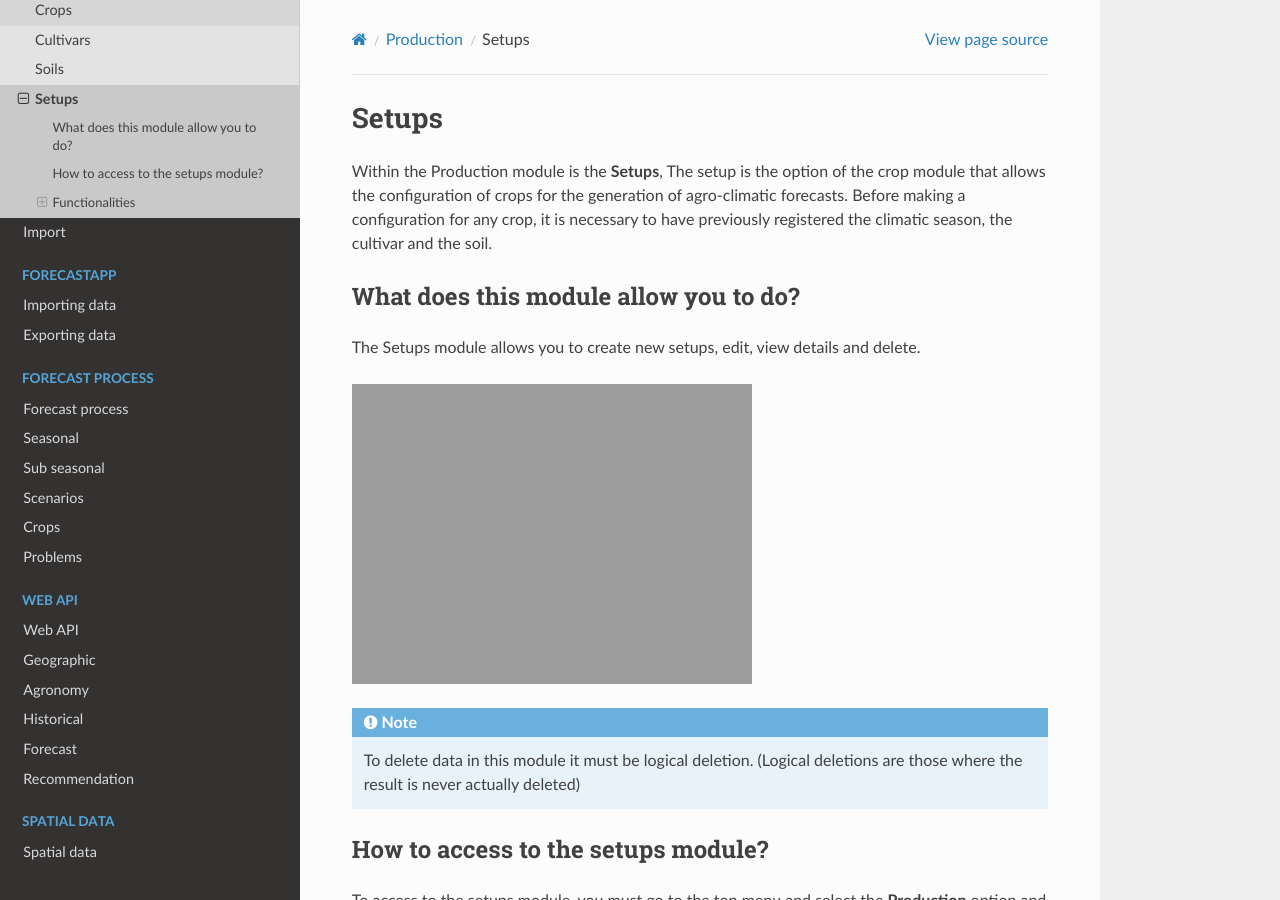
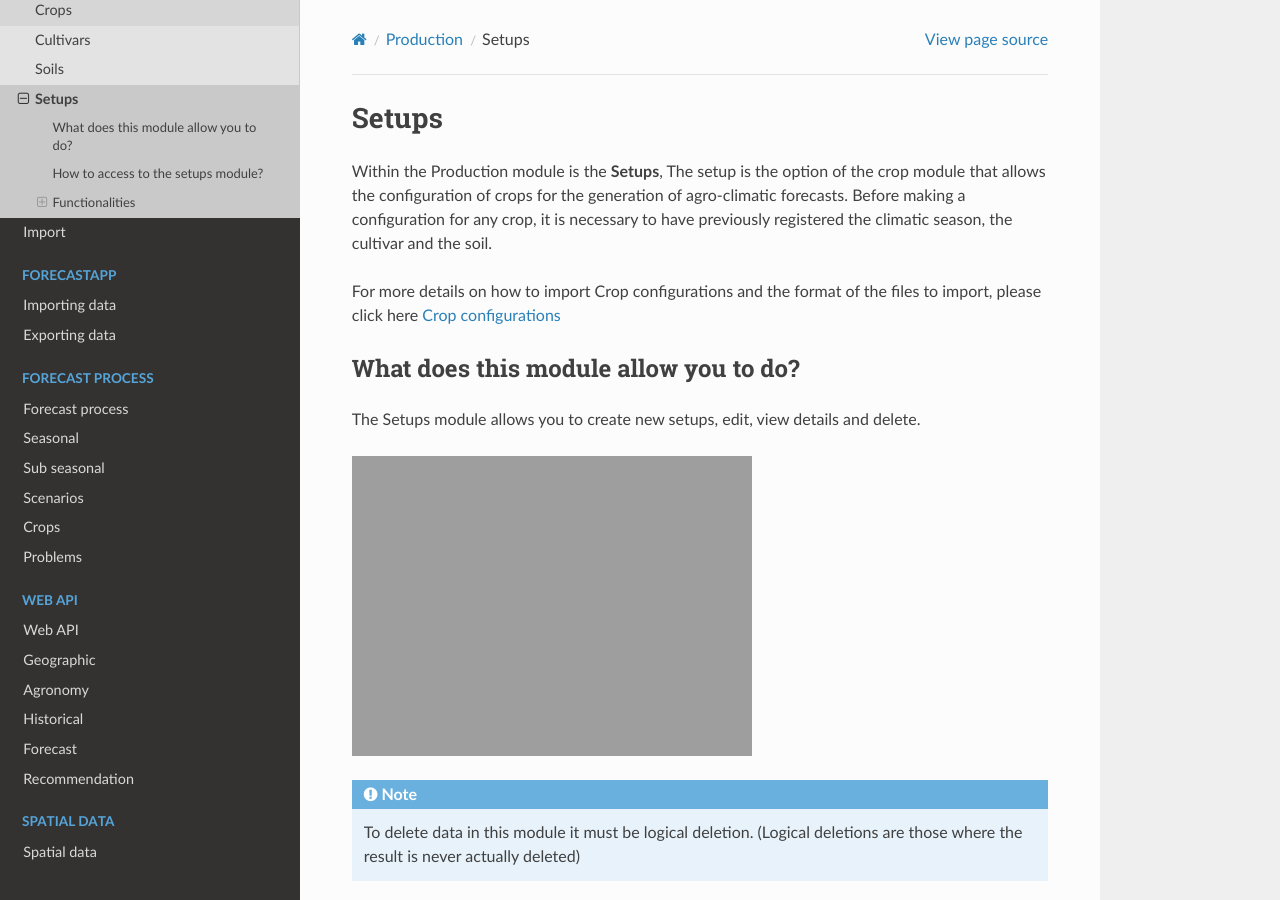
Before and after one commit to stevensotelo/aclimate_docs, a Sphinx documentation site: the page built from docs/source/05-production-setups.rst, in a window 1280 px wide and 900 px high. Built offline with Sphinx 7.4.7 and the Read the Docs theme 2.0.0, drawn with Linux system fonts in a browser that asks for light colours.

Commit message:
Crop configurations

```diff
--- a/docs/source/05-production-setups.rst
+++ b/docs/source/05-production-setups.rst
@@ -4,6 +4,7 @@ Setups
 
 Within the Production module is the **Setups**, The setup is the option of the crop module that allows the configuration of crops for the generation of agro-climatic forecasts. Before making a configuration for any crop, it is necessary to have previously registered the climatic season, the cultivar and the soil.
 
+For more details on how to import Crop configurations and the format of the files to import, please click here :ref:`Crop configurations`
 
 What does this module allow you to do?
 **************************************
--- a/docs/source/06-import-crop-setups.rst
+++ b/docs/source/06-import-crop-setups.rst
@@ -95,5 +95,7 @@ The production ranges allow managing the production levels of the different crop
           :class: device-screen-vertical side-by-side
 
 
+.. _Crop configurations:
+
 Crop configurations
 ===================
```
